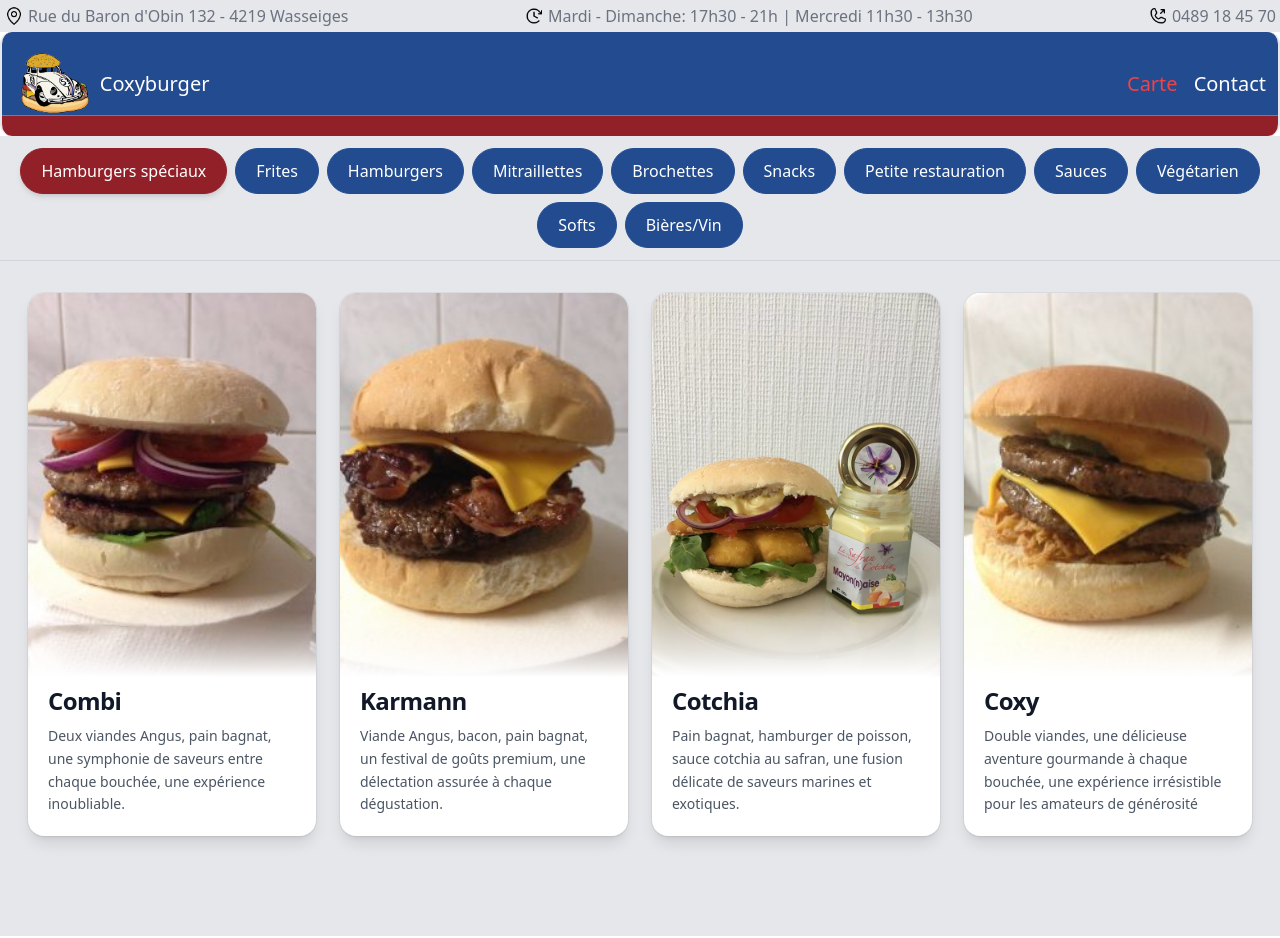
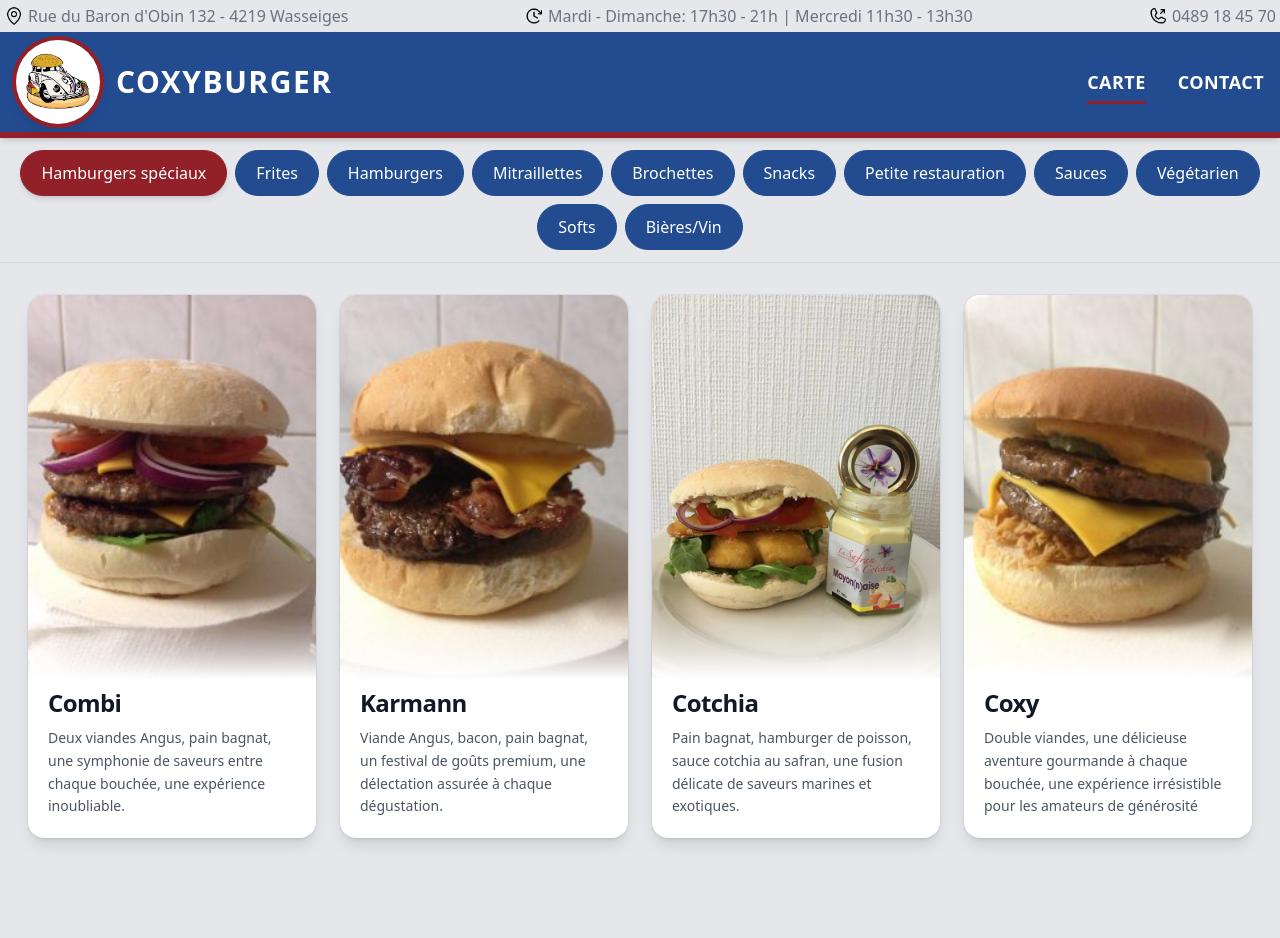
Before and after one commit to KaZzy12/coxyburger-vite, a Vue app: page /carte/hamburgers-speciaux in a window 1280 px wide. Built offline with nearby package versions, Linux system fonts and the light colour scheme.

Commit message:
Rework navbar to make it better ux

```diff
--- a/src/components/Home.vue
+++ b/src/components/Home.vue
@@ -1,5 +1,5 @@
 <template>
-  <section id="contact" class="-z-50 -mt-[104px] lg:-mt-[136px] bg-cover bg-center lg:bg-left-top h-screen w-screen" style=" background-image: url(images/homeimage.jpg);">
+  <section id="contact" class="-z-50 -mt-[86px] md:-mt-[106px] lg:-mt-[138px] bg-cover bg-center lg:bg-left-top h-screen w-screen" style=" background-image: url(images/homeimage.jpg);">
     <div class="h-full w-full flex flex-col items-center justify-center">
       <div class="absolute text-5xl text-white drop-shadow-2xl">
         Bienvenue chez Coxyburger, là où la gourmandise prend tout son sens.
--- a/src/components/NavigationBar.vue
+++ b/src/components/NavigationBar.vue
@@ -1,79 +1,196 @@
+<script setup>
+import { nextTick, onBeforeUnmount, onMounted, ref, watch } from 'vue';
+import { useRoute } from 'vue-router';
+
+const PHONE_LABEL = '0489 18 45 70';
+const PHONE_HREF = 'tel:+32489184570';
+const MD_BREAKPOINT = 768;
+
+const route = useRoute();
+const isMenuOpen = ref(false);
+const menuButton = ref(null);
+const closeButton = ref(null);
+
+const links = [
+  { label: 'Carte', to: { name: 'Carte' } },
+  { label: 'Contact', to: { name: 'Contact' } },
+];
+
+const openMenu = async () => {
+  isMenuOpen.value = true;
+  await nextTick();
+  closeButton.value?.focus();
+};
+
+const closeMenu = ({ restoreFocus = false } = {}) => {
+  if (!isMenuOpen.value) return;
+  isMenuOpen.value = false;
+  if (restoreFocus) menuButton.value?.focus();
+};
+
+const onKeydown = (event) => {
+  if (event.key === 'Escape') closeMenu({ restoreFocus: true });
+};
+
+const onResize = () => {
+  if (window.innerWidth >= MD_BREAKPOINT) closeMenu();
+};
+
+// Prevent the page from scrolling behind the open drawer.
+watch(isMenuOpen, (open) => {
+  document.body.classList.toggle('overflow-hidden', open);
+});
+
+watch(() => route.fullPath, () => closeMenu());
+
+onMounted(() => {
+  window.addEventListener('keydown', onKeydown);
+  window.addEventListener('resize', onResize);
+});
+
+onBeforeUnmount(() => {
+  window.removeEventListener('keydown', onKeydown);
+  window.removeEventListener('resize', onResize);
+  document.body.classList.remove('overflow-hidden');
+});
+</script>
+
 <template>
-    <nav class="navbar flex p-3 items-center justify-between md:border-x-2 md:rounded-xl text-white text-xl sticky">
-      <div class="flex flex-wrap">
+  <header class="relative z-20 border-b-[6px] border-burgundy bg-[#234b90] text-white shadow-md">
+    <div class="mx-auto flex h-20 max-w-screen-xl items-center justify-between gap-4 px-4 md:h-[100px]">
+      <!-- Left: brand -->
       <router-link
-         :to="{name: 'Home'}"
-         class="flex items-center space-x-1 rtl:space-x-reverse">
-         <img class="h-20" src="../assets/coxyburger.png">
-         <span class="!text-white">Coxyburger</span>
+        :to="{ name: 'Home' }"
+        class="flex items-center gap-2 rounded-full focus-visible:outline focus-visible:outline-2 focus-visible:outline-offset-4 focus-visible:outline-white md:gap-4"
+        aria-label="Coxyburger - Accueil"
+      >
+        <span class="flex h-16 w-16 shrink-0 items-center justify-center rounded-full bg-white p-1 shadow-lg ring-4 ring-burgundy md:h-[84px] md:w-[84px]">
+          <img class="h-full w-full object-contain" src="../assets/coxyburger.png" alt="">
+        </span>
+        <span class="text-xl font-extrabold uppercase leading-none tracking-wider !text-white sm:text-2xl md:text-3xl">
+          Coxyburger
+        </span>
       </router-link>
-      </div>
-      <div>
-        <button id="hamburger-button" class="text-3xl md:hidden cursor-pointer">
-          &#9776
+
+      <!-- Right: menu -->
+      <div class="flex items-center justify-end">
+        <button
+          ref="menuButton"
+          type="button"
+          class="-mr-2 inline-flex h-11 w-11 items-center justify-center rounded-lg transition hover:bg-white/10 focus-visible:outline focus-visible:outline-2 focus-visible:outline-white md:hidden"
+          aria-label="Ouvrir le menu"
+          aria-controls="mobile-menu"
+          :aria-expanded="isMenuOpen"
+          @click="openMenu"
+        >
+          <svg class="h-7 w-7" viewBox="0 0 24 24" fill="none" stroke="currentColor" stroke-width="2" stroke-linecap="round" aria-hidden="true">
+            <path d="M4 6h16M4 12h16M4 18h16" />
+          </svg>
         </button>
-        <nav class="hidden w-full md:block md:w-auto" id="navbar-default">
-          <ul class="font-medium flex flex-col p-4 md:p-0 mt-4 border border-gray-100 rounded-lg md:flex-row rtl:space-x-reverse md:mt-0 md:border-0">
 
-            <li>
-              <router-link class="inline-block md:mr-4 hover:text-red-500" :to="{name: 'Carte'}" exact>
-                Carte
-              </router-link>
-            </li>
-            <li>
-              <router-link class="inline-block hover:text-red-500" :to="{name: 'Contact'}" exact>
-                Contact
+        <nav class="hidden md:block" aria-label="Navigation principale">
+          <ul class="flex items-center gap-8 text-lg font-semibold uppercase tracking-wide">
+            <li v-for="link in links" :key="link.label">
+              <router-link
+                :to="link.to"
+                class="nav-link relative inline-block py-2 transition-opacity hover:opacity-80 focus-visible:outline focus-visible:outline-2 focus-visible:outline-offset-4 focus-visible:outline-white"
+              >
+                {{ link.label }}
               </router-link>
             </li>
           </ul>
         </nav>
       </div>
-    </nav>
-    <section id="mobile-menu"
-     class="z-10 top-0 bg-[#234b90] sticky w-full h-full text-5xl flex-col justify-content-center origin-top animate-open-menu hidden">
-      <button class="text-white text-7xl self-end px-6">
-        &times;
+    </div>
+
+    <!-- Mobile drawer (opens from the right, like the menu button) -->
+    <Transition
+      enter-active-class="transition-opacity duration-200 ease-out motion-reduce:transition-none"
+      leave-active-class="transition-opacity duration-150 ease-in motion-reduce:transition-none"
+      enter-from-class="opacity-0"
+      leave-to-class="opacity-0"
+    >
+      <div v-if="isMenuOpen" class="fixed inset-0 z-50 bg-black/60 md:hidden" @click="closeMenu({ restoreFocus: true })"></div>
+    </Transition>
+    <Transition
+      enter-active-class="transition-transform duration-200 ease-out motion-reduce:transition-none"
+      leave-active-class="transition-transform duration-150 ease-in motion-reduce:transition-none"
+      enter-from-class="translate-x-full"
+      leave-to-class="translate-x-full"
+    >
+      <aside
+        v-if="isMenuOpen"
+        id="mobile-menu"
+        class="fixed inset-y-0 right-0 z-50 flex w-[85%] max-w-sm flex-col overflow-y-auto border-l-4 border-burgundy bg-[#234b90] shadow-2xl md:hidden"
+        role="dialog"
+        aria-modal="true"
+        aria-label="Menu"
+      >
+        <div class="flex h-20 shrink-0 items-center justify-between px-4">
+          <span class="text-lg font-extrabold uppercase tracking-wider">Menu</span>
+          <button
+            ref="closeButton"
+            type="button"
+            class="-mr-2 inline-flex h-11 w-11 items-center justify-center rounded-lg transition hover:bg-white/10 focus-visible:outline focus-visible:outline-2 focus-visible:outline-white"
+            aria-label="Fermer le menu"
+            @click="closeMenu({ restoreFocus: true })"
+          >
+            <svg class="h-7 w-7" viewBox="0 0 24 24" fill="none" stroke="currentColor" stroke-width="2" stroke-linecap="round" aria-hidden="true">
+              <path d="M6 6l12 12M18 6L6 18" />
+            </svg>
           </button>
-      <nav class="flex flex-col h-full items-center py-8" aria-label="mobile">
+        </div>
+
+        <nav class="flex flex-col px-4 text-2xl font-semibold" aria-label="Navigation mobile">
           <router-link
-         :to="{name: 'Home'}"
-         class="text-white w-full text-center py-6 hover:opacity-90 hover:text-red-500">
+            :to="{ name: 'Home' }"
+            class="drawer-link border-b border-white/15 py-4 transition-colors hover:text-red-300"
+          >
             Accueil
           </router-link>
-
           <router-link
-         :to="{name: 'Carte'}" exact
-         class="text-white w-full text-center py-6 hover:opacity-90 hover:text-red-500">
-          Carte
-        </router-link>
-        <router-link
-         :to="{name: 'Contact'}" exact
-         class="text-white w-full text-center py-6 hover:opacity-90 hover:text-red-500">
-          Contact
+            v-for="link in links"
+            :key="link.label"
+            :to="link.to"
+            class="drawer-link border-b border-white/15 py-4 transition-colors hover:text-red-300"
+          >
+            {{ link.label }}
           </router-link>
         </nav>
-    </section>
+
+        <div class="mt-auto space-y-4 p-4 text-base text-white/90">
+          <a
+            :href="PHONE_HREF"
+            class="block underline-offset-4 hover:underline"
+          >
+            {{ PHONE_LABEL }}
+          </a>
+          <a
+            href="https://maps.app.goo.gl/aLX5KuAphy4vmi5M8"
+            class="block underline-offset-4 hover:underline"
+          >
+            Rue du Baron d'Obin 132 - 4219 Wasseiges
+          </a>
+          <p>Mardi - Dimanche : 17h30 - 21h<br>Mercredi : 11h30 - 13h30</p>
+        </div>
+      </aside>
+    </Transition>
+  </header>
 </template>
-<script defer>
-  const initApp = () => {
-    const hamburgerBtn = document.getElementById('hamburger-button')
-    const mobileMenu = document.getElementById('mobile-menu')
-    const toggleMenu = () => {
-      mobileMenu.classList.toggle('hidden')
-      mobileMenu.classList.toggle('flex')
-    }
-    hamburgerBtn.addEventListener('click', toggleMenu)
-    mobileMenu.addEventListener('click', toggleMenu)
-  }
-
-  document.addEventListener('DOMContentLoaded', initApp)
-</script>
 
 <style scoped>
-.navbar {
-  background: linear-gradient(180deg, #234b90 80%, #ffffff 81%, #922028 15%);
+.nav-link.router-link-active::after {
+  content: '';
+  position: absolute;
+  left: 0;
+  right: 0;
+  bottom: 0;
+  height: 3px;
+  border-radius: 9999px;
+  background-color: #922028;
 }
-.router-link-active {
-    @apply text-red-500;
+.drawer-link.router-link-exact-active,
+.drawer-link.router-link-active {
+  color: #fca5a5;
 }
 </style>
```
Lines whose indentation alone changed are shown as unchanged.
